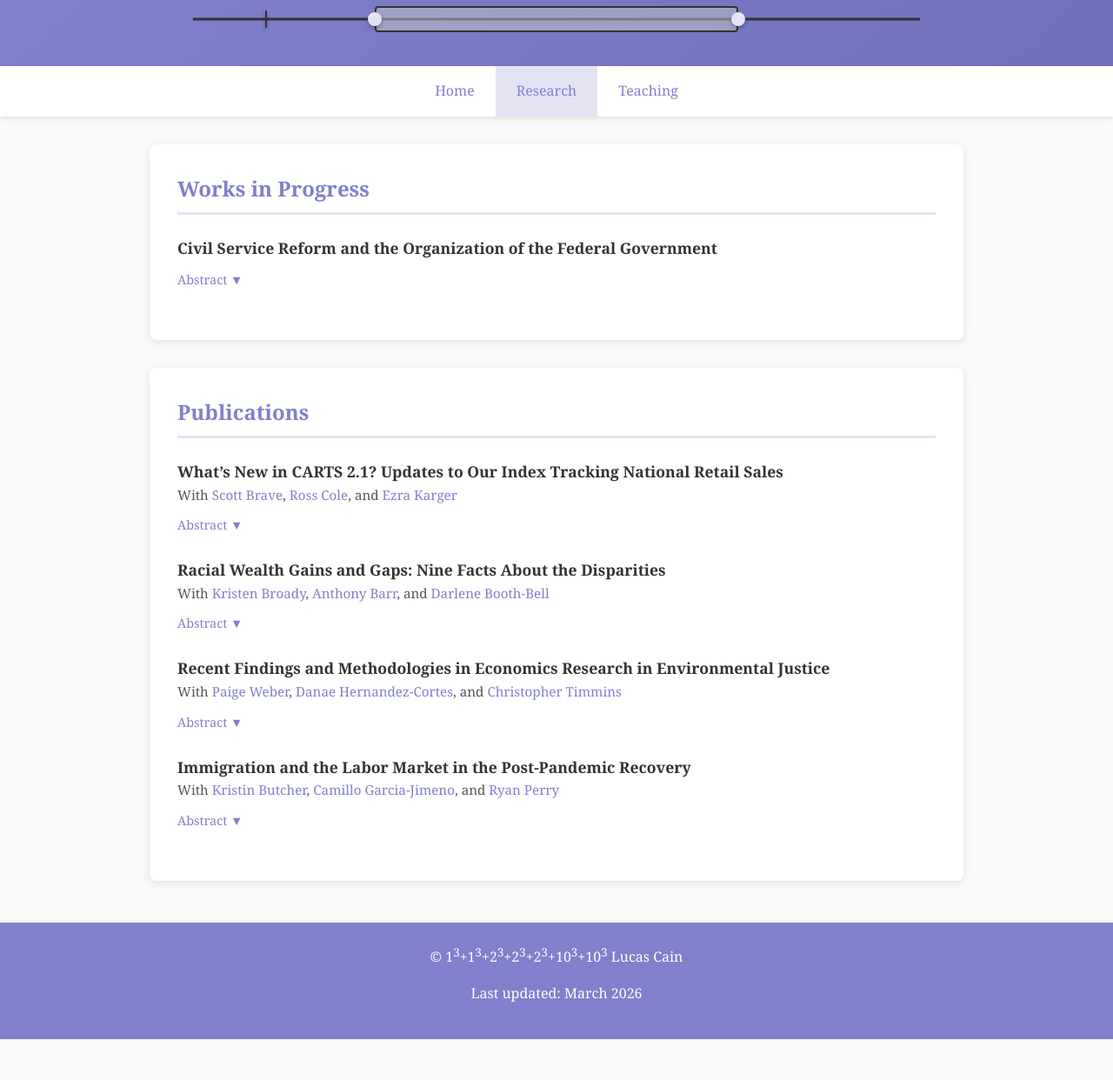
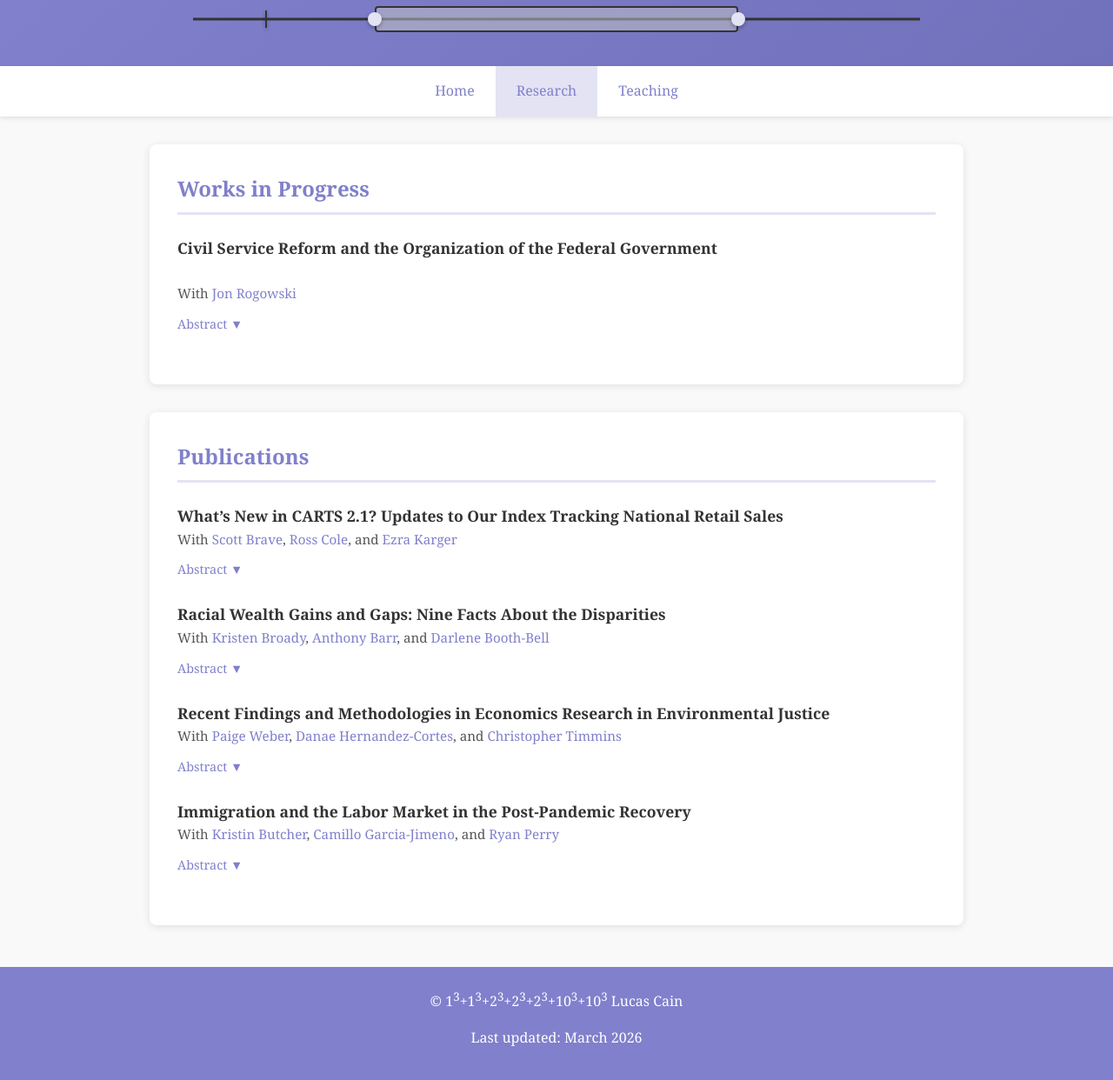
Before and after one commit to L-Cain/L-Cain.github.io, a Jekyll site: the page built from research.md, in a window 1280 px wide and 1246 px high. Shown: the top 1242 px of the window at 87% size. Built offline with Jekyll 4.4.1, drawn with Linux system fonts in a browser that asks for light colours; our own code applies the rules of GitHub Pages for plain Markdown files.

Commit message:
Update research.md

```diff
--- a/research.md
+++ b/research.md
@@ -4,7 +4,10 @@
     <a href="/papers/paper2.pdf" target="_blank" style="font-size: 1.1rem; font-weight: 600; color: #333; text-decoration: none;">Civil Service Reform and the Organization of the Federal
 Government</a>
     <br>
-    <button onclick="var a=this.nextElementSibling;a.style.display=a.style.display==='block'?'none':'block';this.textContent=this.textContent==='Abstract ▼'?'Abstract ▲':'Abstract ▼';" style="margin-top:0.5rem;background:none;border:none;color:#8080cc;padding:0.25rem 0;cursor:pointer;font-family:inherit;font-size:0.9rem;">Abstract ▼</button>
+     <br>
+    <span style="font-size: 0.95rem; color: #555;">With <a href="https://coauthor1website.com">Jon Rogowski</a></span>
+<br>
+     <button onclick="var a=this.nextElementSibling;a.style.display=a.style.display==='block'?'none':'block';this.textContent=this.textContent==='Abstract ▼'?'Abstract ▲':'Abstract ▼';" style="margin-top:0.5rem;background:none;border:none;color:#8080cc;padding:0.25rem 0;cursor:pointer;font-family:inherit;font-size:0.9rem;">Abstract ▼</button>
     <div style="display:none;margin-top:0.75rem;padding:1rem;background:#f0f0f8;border-left:3px solid #8080cc;border-radius:0 4px 4px 0;">
       <p>We map the offices and individuals that comprised the US federal government from the founding through the 1950s. With these new data, we intend to better understand the motivations that led to civil service reform and its effects on the federal workforce.</p>
     </div>
```
